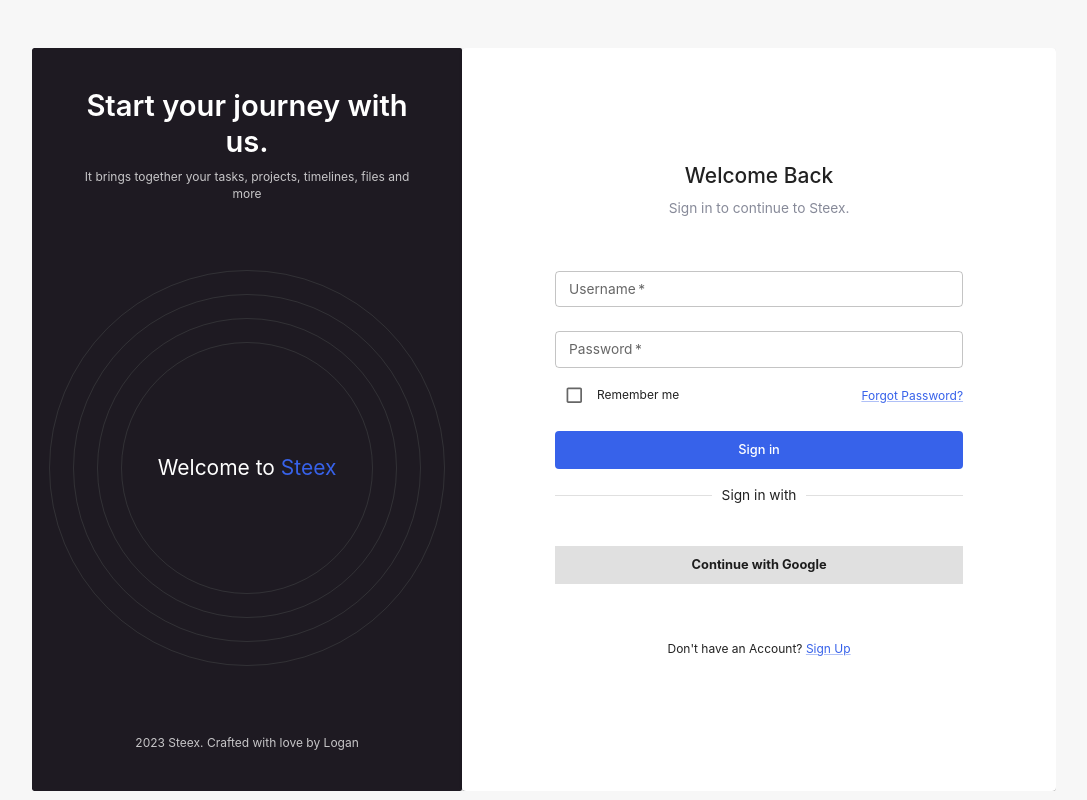
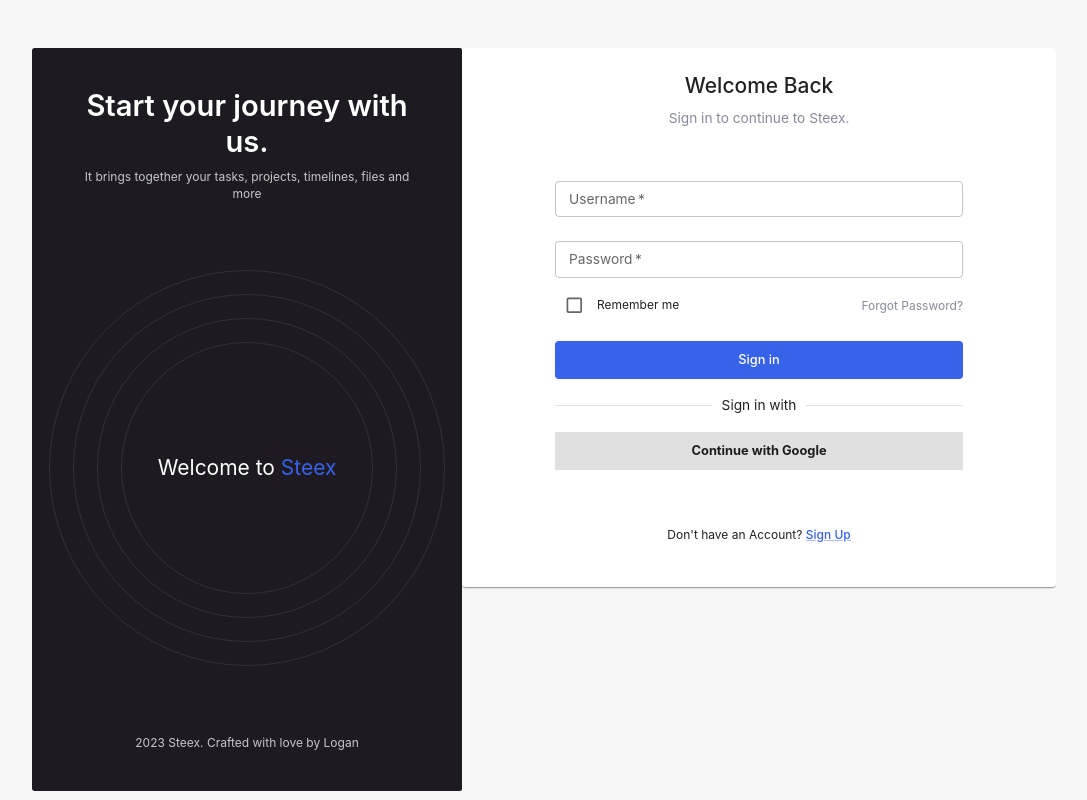
Before and after one commit to LoganXav/Steex, a React (Vite) app in the folder frontend/: page /signin in a window 1280 px wide. Shown: the whole page, without its empty margins (96-1183 px from the left). Built offline with nearby package versions, Linux system fonts and the light colour scheme; some icons are missing.

Commit message:
appProtected UI

```diff
--- a/frontend/src/features/auth/AuthScaffold.jsx
+++ b/frontend/src/features/auth/AuthScaffold.jsx
@@ -7,7 +7,7 @@
   return (
     <div className="min-h-screen flex justify-center items-center bg-mui-primary-lightAlt">
       <div className="w-[95%] md:w-[80%] max-w-fit xl:max-h-[50rem] my-24 sm:my-12 flex sm:flex-col xl:flex-row mx-auto overflow-hidden rounded-sm">
-        <div className="xl:w-[42%] hidden sm:flex flex-1">
+        <div className="xl:w-[42%] hidden sm:flex">
           <div className="w-full flex flex-col items-center justify-between gap-12 text-center p-10 bg-mui-secondary-main rounded-sm">
             <div>
               <Typography
@@ -38,8 +38,8 @@
             </Typography>
           </div>
         </div>
-        <Paper className="w-full xl:w-[58%] flex flex-col items-center justify-center text-center p-2 sm:py-12 xl:p-0">
-          <div className="w-full sm:max-w-3xl xl:max-w-md">
+        <Paper className="w-full xl:w-[58%] min-h-[33rem] sm:h-full flex flex-col items-center justify-center text-center px-3 sm:py-12 xl:p-0">
+          <div className="w-full sm:max-w-3xl xl:max-w-md py-6">
             {props.children}
           </div>
         </Paper>
--- a/frontend/src/pages/password-reset/PasswordReset.jsx
+++ b/frontend/src/pages/password-reset/PasswordReset.jsx
@@ -104,7 +104,6 @@
           // loading={selfAuthenticationLoginMutationResult.isLoading}
           loadingPosition="start"
           type="submit"
-          //   className="!my-2"
           fullWidth
           size="large"
           borderRadius="circular"
@@ -113,9 +112,9 @@
           Reset Password
         </LoadingButton>
 
-        <Typography variant="body2" className="text-center !mt-8">
+        <Typography variant="body2" className="text-center mt-14">
           Wait, I remember my password... {" "}
-          <MuiRouterLink to={RouteEnum.SIGNUP}>Click here</MuiRouterLink>
+          <MuiRouterLink to={RouteEnum.SIGNIN} className="font-medium">Click here</MuiRouterLink>
         </Typography>
       </form>
     </AuthScaffold>
--- a/frontend/src/pages/password-reset/PasswordResetRequest.jsx
+++ b/frontend/src/pages/password-reset/PasswordResetRequest.jsx
@@ -54,9 +54,9 @@
         >
           Send Reset Link
         </LoadingButton>
-        <Typography variant="body2" className="text-center !my-4">
+        <Typography variant="body2" className="text-center mt-14">
         Wait, I remember my password... {" "}
-          <MuiRouterLink to={RouteEnum.SIGNIN}>Click here</MuiRouterLink>
+          <MuiRouterLink className="font-medium" to={RouteEnum.SIGNIN}>Click here</MuiRouterLink>
         </Typography>
       </form>
     </AuthScaffold>
--- a/frontend/src/pages/signin/Signin.jsx
+++ b/frontend/src/pages/signin/Signin.jsx
@@ -96,7 +96,7 @@
             <Checkbox /> Remember me
           </Typography>
           <Typography variant="body2">
-            <MuiRouterLink to={RouteEnum.FORGOT_PASSWORD}>
+            <MuiRouterLink className="text-mui-secondary-lightAlt no-underline" to={RouteEnum.FORGOT_PASSWORD}>
               Forgot Password?
             </MuiRouterLink>
           </Typography>
@@ -118,10 +118,9 @@
 
         <Divider>Sign in with</Divider>
         </div>
-        <div className="text-mui-primary-lightAlt">
           <Button
             color="inherit"
-            className="text-mui-text-primary my-6 font-bold"
+            className="font-bold"
             fullWidth
             size="large"
             borderRadius="square"
@@ -129,10 +128,9 @@
           >
             Continue with Google
           </Button>
-        </div>
-        <Typography variant="body2" className="text-center !mt-8">
+        <Typography variant="body2" className="text-center mt-14">
           Don't have an Account?{" "}
-          <MuiRouterLink to={RouteEnum.SIGNUP}>Sign Up</MuiRouterLink>
+          <MuiRouterLink className="font-medium" to={RouteEnum.SIGNUP}>Sign Up</MuiRouterLink>
         </Typography>
       </form>
     </AuthScaffold>
--- a/frontend/src/pages/signup/Signup.jsx
+++ b/frontend/src/pages/signup/Signup.jsx
@@ -58,9 +58,9 @@
           // {...getTextFieldFormikProps(formik, "password")}
         />
         <div class="my-4 text-left">
-          <Typography variant="body2">
+          <Typography variant="body2" className="italic">
             By registering you agree to the Steex {" "}
-            <MuiRouterLink to={RouteEnum.SIGNIN}>Terms of Use</MuiRouterLink>
+            <MuiRouterLink className="not-italic" to={RouteEnum.SIGNIN}>Terms of Use</MuiRouterLink>
           </Typography>
         </div>
 
@@ -82,7 +82,7 @@
         <div className="text-mui-primary-lightAlt">
           <Button
             color="inherit"
-            className="text-mui-text-primary my-6 font-bold"
+            className="text-mui-text-primary font-bold"
             fullWidth
             size="large"
             borderRadius="square"
@@ -91,9 +91,9 @@
             Continue with Google
           </Button>
         </div>
-        <Typography variant="body2" className="text-center !mt-8">
+        <Typography variant="body2" className="text-center mt-14">
           Already have an Account?{" "}
-          <MuiRouterLink to={RouteEnum.SIGNIN}>Sign In</MuiRouterLink>
+          <MuiRouterLink  className="font-medium" to={RouteEnum.SIGNIN}>Sign In</MuiRouterLink>
         </Typography>
       </form>
     </AuthScaffold>
```
